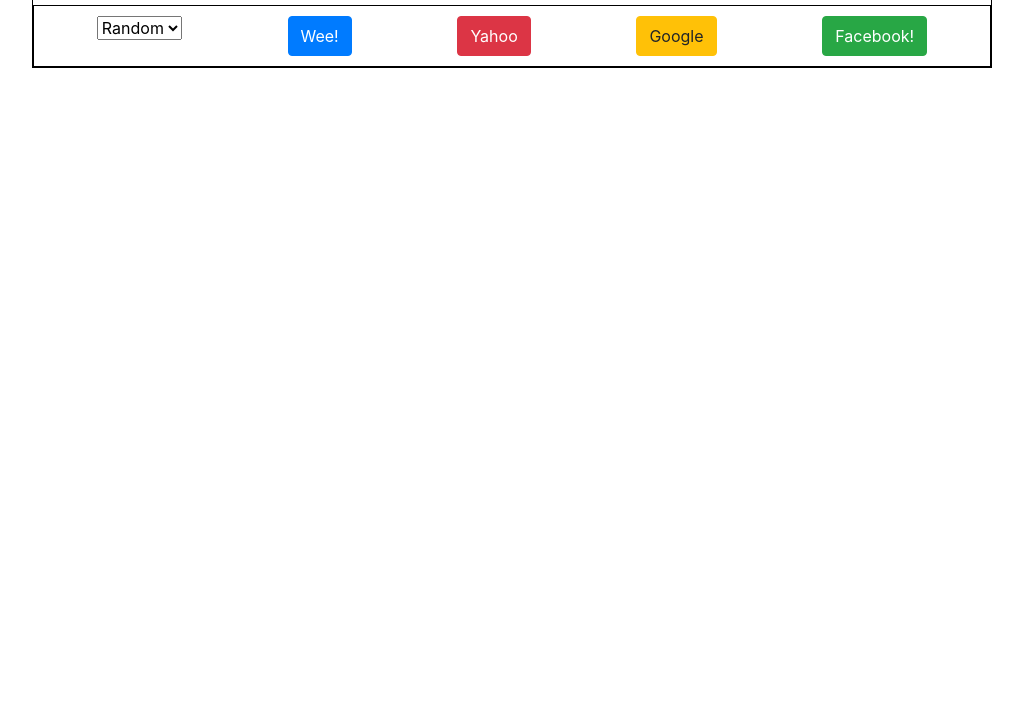
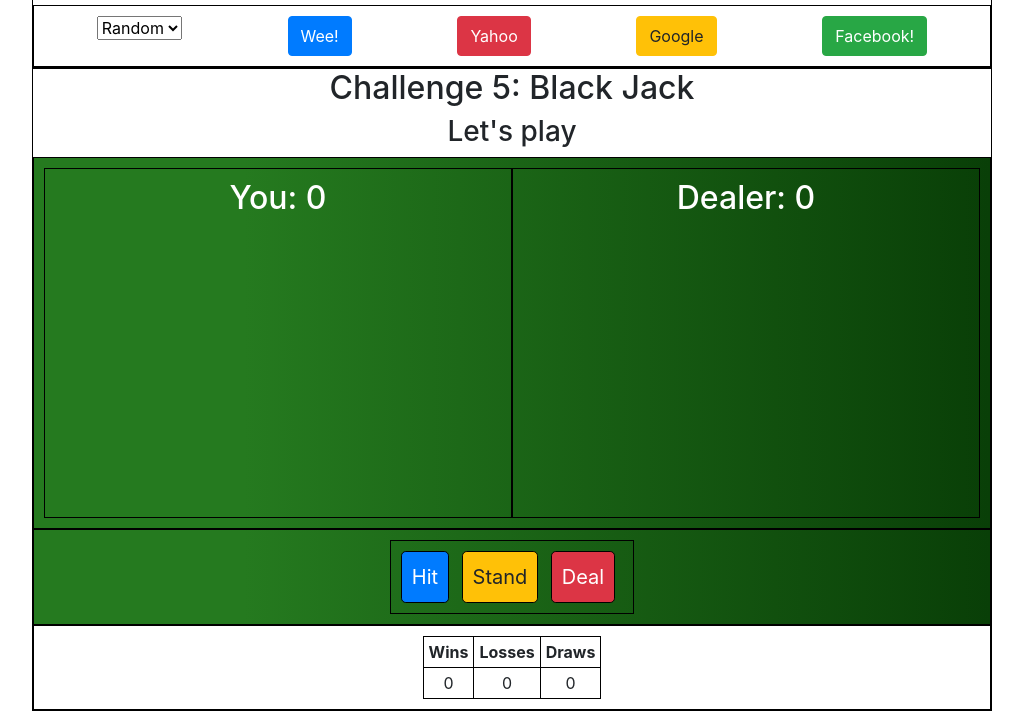
Before and after one commit to ericlavega96/JavaScript-Tutorial, a plain HTML site: page Part II/Challenges/index.html in a window 1280 px wide. Shown: the part 546-1257 px from the top of the page, without its empty margins (128-1151 px from the left). Before the commit the page ends 800 px from the top, so only its background shows below. Drawn offline with nearby package versions, Linux system fonts and the light colour scheme.

Commit message:
Arreglando error con imagen de tijeras y subiendo parte del challenge 5

```diff
--- a/Part II/Challenges/index.html
+++ b/Part II/Challenges/index.html
@@ -38,7 +38,7 @@
         <div class="flex-box-rps" id="flex-box-rps-div">
                 <img id="rock" src="https://upload.wikimedia.org/wikipedia/commons/7/7e/Rock-paper-scissors_%28rock%29.png" width="150" height="150" onclick="rpsGame(this)" alt="" >
                 <img id="paper" src="https://upload.wikimedia.org/wikipedia/commons/thumb/a/af/Rock-paper-scissors_%28paper%29.png/1024px-Rock-paper-scissors_%28paper%29.png" width="150" height="150" onclick="rpsGame(this)" alt="" >
-                <img id="scissors" src="https://upload.wikimedia.org/wikipedia/commons/7/7e/Rock-paper-scissors_%28rock%29.png" width="150" height="150" onclick="rpsGame(this)" alt="" >
+                <img id="scissors" src="https://upload.wikimedia.org/wikipedia/commons/5/5f/Rock-paper-scissors_%28scissors%29.png" width="150" height="150" onclick="rpsGame(this)" alt="" >
         </div>
     </div>
     <div class="container-4">
@@ -58,6 +58,39 @@
             <button class="btn btn-success">Facebook!</button>
         </div>
     </div>
+    <div class="container-5">
+        <h2>Challenge 5: Black Jack</h2>
+        <h3><span id="blackjack-result">Let's play</span></h3>
+        <div class="flex-blackjack-row-1">
+            <div id="your-box">
+                <h2>You: <span id="your-blackjack-score">0</span></h2>
+            </div>
+            <div id="dealer-box">
+                <h2>Dealer: <span id="dealer-blackjack-score">0</span></h2>
+            </div>
+        </div>
+        <div class="flex-blackjack-row-2">
+            <div>
+                <button class="btn-lg btn-primary mr-2" id="blackjack-hit-button">Hit</button>
+                <button class="btn-lg btn-warning mr-2" id="blackjack-stand-button">Stand</button>
+                <button class="btn-lg btn-danger mr-2" id="blackjack-deal-button">Deal</button>
+            </div>
+        </div>
+        <div class="flex-blackjack-row-3">
+            <table>
+                <tr>
+                    <th>Wins</th>
+                    <th>Losses</th>
+                    <th>Draws</th>
+                </tr>
+                <tr>
+                    <td><span id="wins">0</span></td>
+                    <td><span id="losses">0</span></td>
+                    <td><span id="draws">0</span></td>
+                </tr>
+            </table>
+        </div>
+    </div>
 
     <script src="static/js/script.js"></script>
 </body>
--- a/Part II/Challenges/static/css/style.css
+++ b/Part II/Challenges/static/css/style.css
@@ -1,16 +1,53 @@
-.container-1, .container-2, .container-3, .container-4 {
+.container-1, .container-2, .container-3, .container-4, .container-5 {
     border: 1px solid black;
     width: 75%;
     margin: 0 auto;
     text-align: center;
 }
-.flex-box-container-1, .flex-box-container-2, .flex-box-rps, .flex-box-pick-color {
+
+.flex-box-container-1, .flex-box-container-2, .flex-box-rps, .flex-box-pick-color, .flex-blackjack-row-1,
+.flex-blackjack-row-2, .flex-blackjack-row-3 {
     display: flex;
     border: 1px solid black;
     padding: 10px;
     flex-wrap: wrap;
     flex-direction: row;
     justify-content: space-around;
+}
+
+.flex-blackjack-row-1, .flex-blackjack-row-2 {
+    background: rgb(37,122,31) center;
+    background: linear-gradient(90deg, rgba(37,122,31,1) 22%, rgba(9,63,7,1) 100%);
+    color: white;
+}
+
+.flex-blackjack-row-1 div {
+    border: 1px solid black;
+    flex: 1;
+    padding: 10px;
+    height: 350px;
+    text-align: center;
+}
+
+.flex-blackjack-row-1 img {
+    width: 25%;
+    padding: 10px;
+}
+
+.flex-blackjack-row-2 button {
+    border: 1px solid black;
+    padding: 10px;
+}
+
+.flex-blackjack-row-2 div {
+    border: 1px solid black;
+    padding: 10px;
+}
+
+.table, th, td {
+    padding: 5px;
+    border: 1px solid black;
+    text-align: center;
 }
 
 .flex-box-container-1 div {
@@ -25,6 +62,6 @@
     box-shadow: 0px 10px 50px rgba(0, 0, 0, 0.7);
 }
 
-    .flex-box-rps img:hover{
-        box-shadow: 0px 10px 50px rgba(37, 50, 233, 1);
-    }
+.flex-box-rps img:hover{
+    box-shadow: 0px 10px 50px rgba(37, 50, 233, 1);
+}
--- a/Part II/Challenges/static/js/script.js
+++ b/Part II/Challenges/static/js/script.js
@@ -155,3 +155,5 @@ function randomColors() {
         allButtons[i].classList.add(colorList[randomNumber]);
     }
 }
+
+// Challenge 5: Black Jack
```
